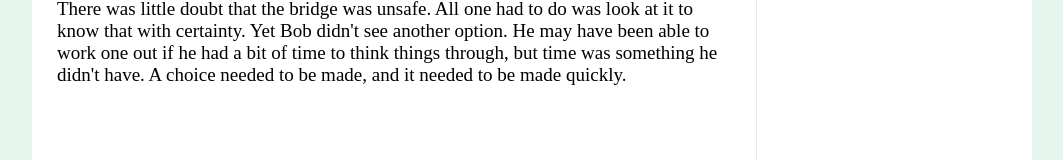
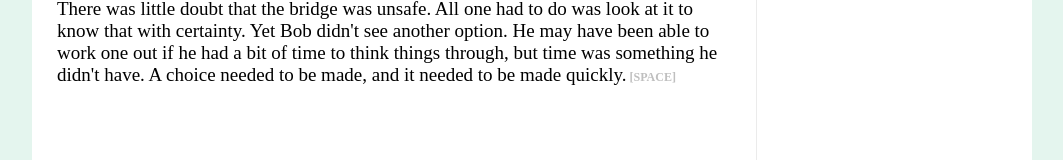
Before and after one commit to the-real-i9/Typing-Gym, a React (Vite) app: page / in a window 1280 px wide. Shown: the part 199-359 px from the top of the page, without its empty margins (108-1171 px from the left). Built offline with nearby package versions, Linux system fonts and the light colour scheme.

Commit message:
logical bug fix

```diff
--- a/src/components/GamePlay.jsx
+++ b/src/components/GamePlay.jsx
@@ -47,9 +47,18 @@ function GamePlay() {
 				} else {
 					setWrongWordIndexes((prev) => [...prev, currWordIndex])
 				}
+
 				// reset
-				setTypedChars("")
-				setCurrWordIndex((prev) => prev + 1)
+				if (currWordIndex === paragTextWords.length - 1) {
+					// paragraph done
+					fillBox()
+					setTypedChars("")
+					setCurrWordIndex(0)
+				} else {
+					// word done
+					setTypedChars("")
+					setCurrWordIndex((prev) => prev + 1)
+				}
 			}
 		}
 	}
@@ -63,7 +72,7 @@ function GamePlay() {
 							currWordIndex === index ? (
 								<span key={`word-${index}`} id={`word-${index}`}>
 									{word.split("").map((char, chIndex) =>
-										typedChars && typedChars[chIndex] === char ? (
+										typedChars && typedChars[chIndex] === char && word.startsWith(typedChars) ? (
 											<span
 												className="correct-char"
 												key={`w-${index}-c-${chIndex}`}
@@ -112,6 +121,7 @@ function GamePlay() {
 								</span>
 							)
 						)}
+						<span className="press-space"> [SPACE]</span>
 					</p>
 				</div>
 				<div className="word-input-wrapper">
--- a/src/components/GamePlay.scss
+++ b/src/components/GamePlay.scss
@@ -28,6 +28,11 @@
         text-decoration: underline;
         text-decoration-color: rgb(255, 16, 16);
         text-decoration-thickness: 2px;
+    }
+
+    span.press-space {
+        @include font(12px, 600);
+        color: col_grey('g6');
     }
 
 }
```
